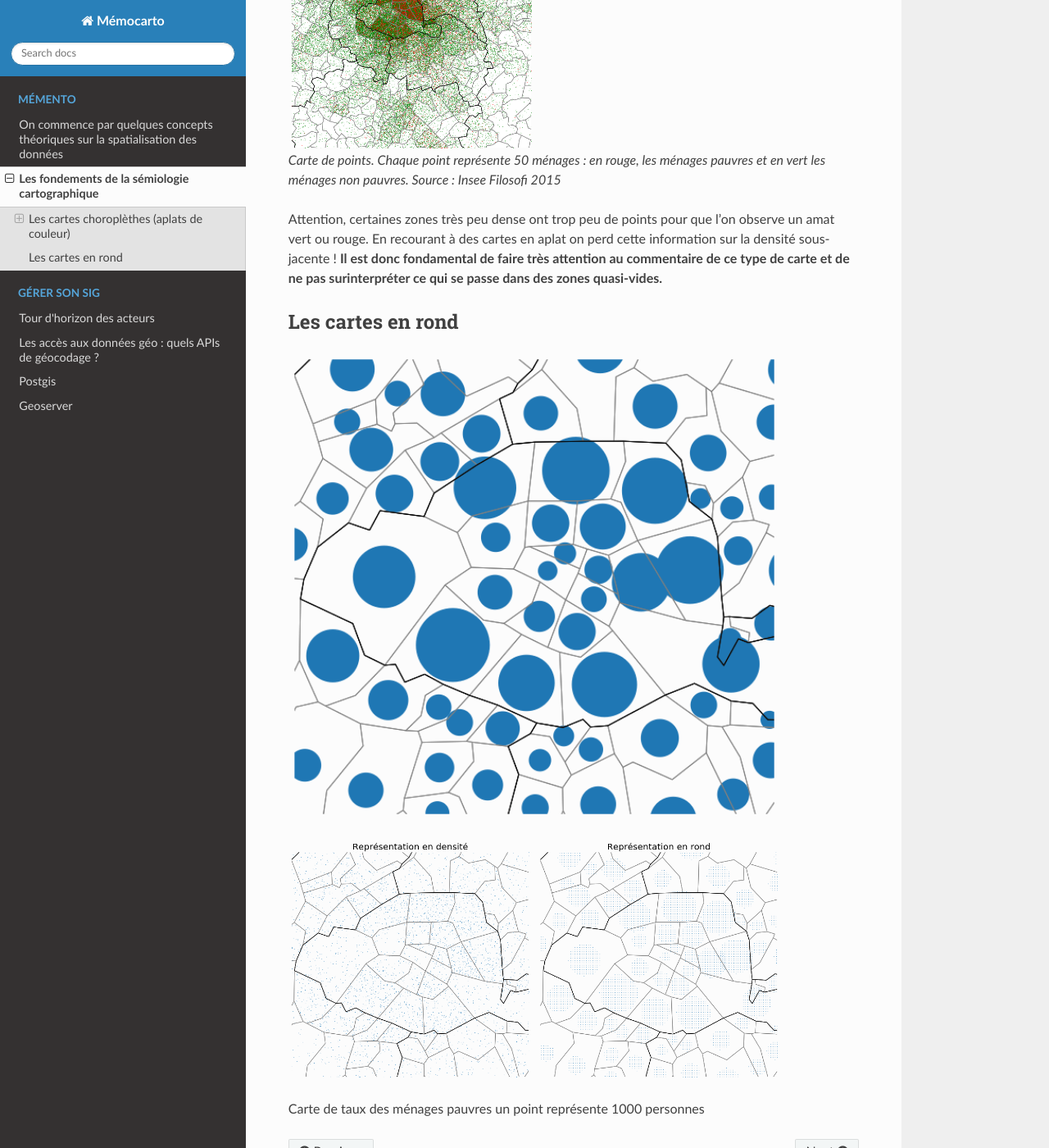
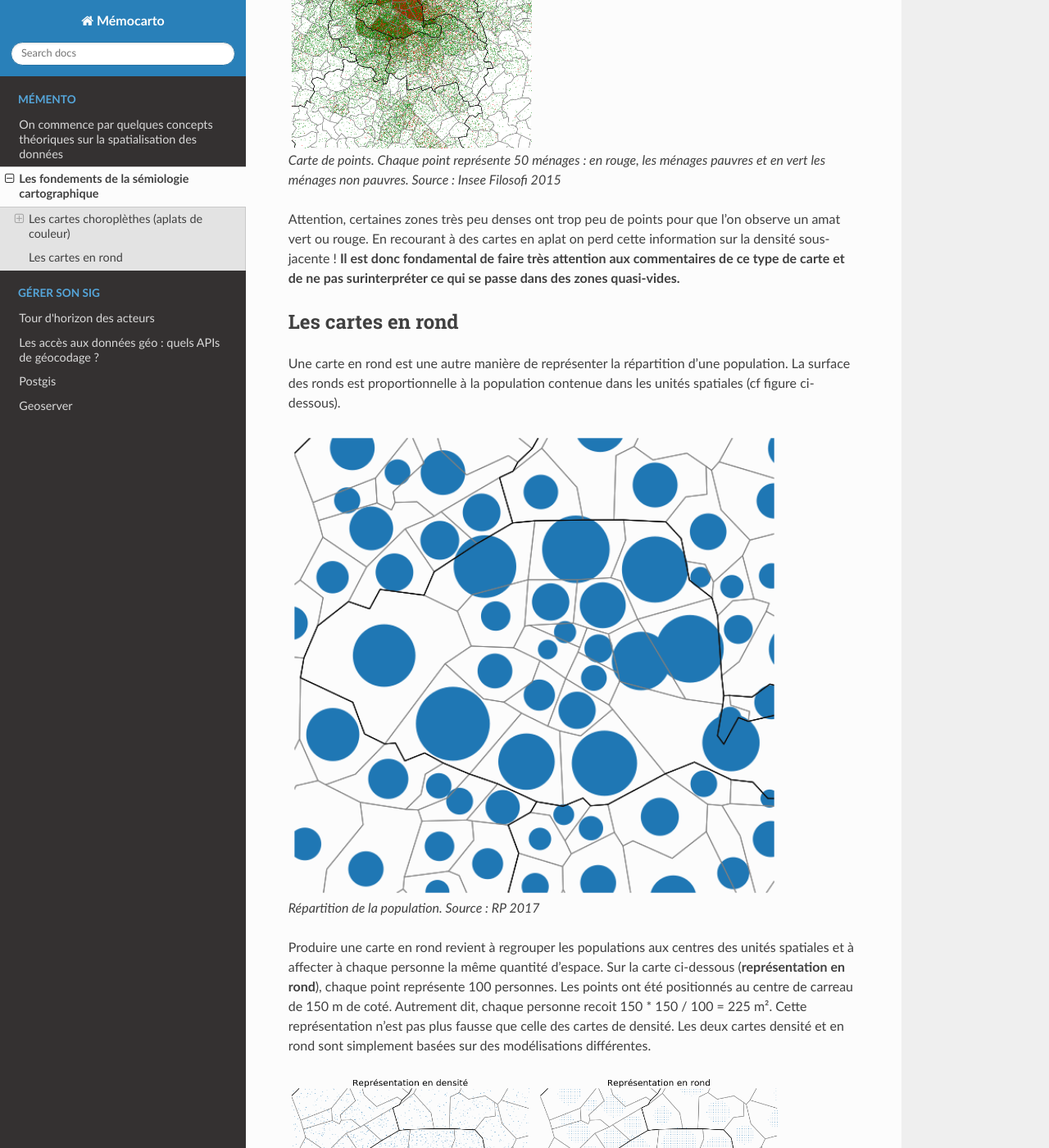
Before and after one commit to JulieDjidji/memocarto, a Sphinx documentation site: the page built from doc/source/semio.rst, in a window 1280 px wide and 1400 px high, scrolled down 2709 px. Shown: the whole window at 82% size. Built offline with Sphinx 7.4.7 and the Read the Docs theme 2.0.0, drawn with Linux system fonts in a browser that asks for light colours; pages that are not in the unit, such as notebooks, are missing from menus.

Commit message:
Update semio.rst

```diff
--- a/doc/source/semio.rst
+++ b/doc/source/semio.rst
@@ -41,17 +41,25 @@
 
    Carte de points. Chaque point représente 50 ménages : en rouge, les ménages pauvres et en vert les ménages non pauvres. Source : Insee Filosofi 2015
 
-Attention, certaines zones très peu dense ont trop peu de points pour que l'on observe un amat vert ou rouge. En recourant à des cartes en aplat on perd cette information sur la densité sous-jacente ! **Il est donc fondamental de faire très attention au commentaire de ce type de carte et de ne pas surinterpréter ce qui se passe dans des zones quasi-vides.**
+Attention, certaines zones très peu denses ont trop peu de points pour que l'on observe un amat vert ou rouge. En recourant à des cartes en aplat on perd cette information sur la densité sous-jacente ! **Il est donc fondamental de faire très attention aux commentaires de ce type de carte et de ne pas surinterpréter ce qui se passe dans des zones quasi-vides.**
 
 Les cartes en rond
 --------------------
 
+Une carte en rond est une autre manière de représenter la répartition d'une population. La surface des ronds est proportionnelle à la population contenue dans les unités spatiales (cf figure ci-dessous).
 
 .. figure:: _static/carte_rond.png
    :width: 600
+
+   Répartition de la population. Source : RP 2017
+
+Produire une carte en rond revient à regrouper les populations aux centres des unités spatiales et à affecter à chaque personne la même quantité d'espace. Sur la carte ci-dessous (**représentation en rond**), chaque point représente 100 personnes. Les points ont été positionnés au centre de carreau de 150 m  de coté. Autrement dit, chaque personne recoit 150 * 150 / 100 = 225 m². Cette représentation n'est pas plus fausse que celle des cartes de densité. Les deux cartes densité et en rond sont simplement basées sur des modélisations différentes.
+
+
+
 
 
 .. figure:: _static/rond.png
    :width: 600
 
-Carte de taux des ménages pauvres un point représente 1000 personnes
+   Carte de taux des ménages pauvres un point représente 1000 personnes
```
